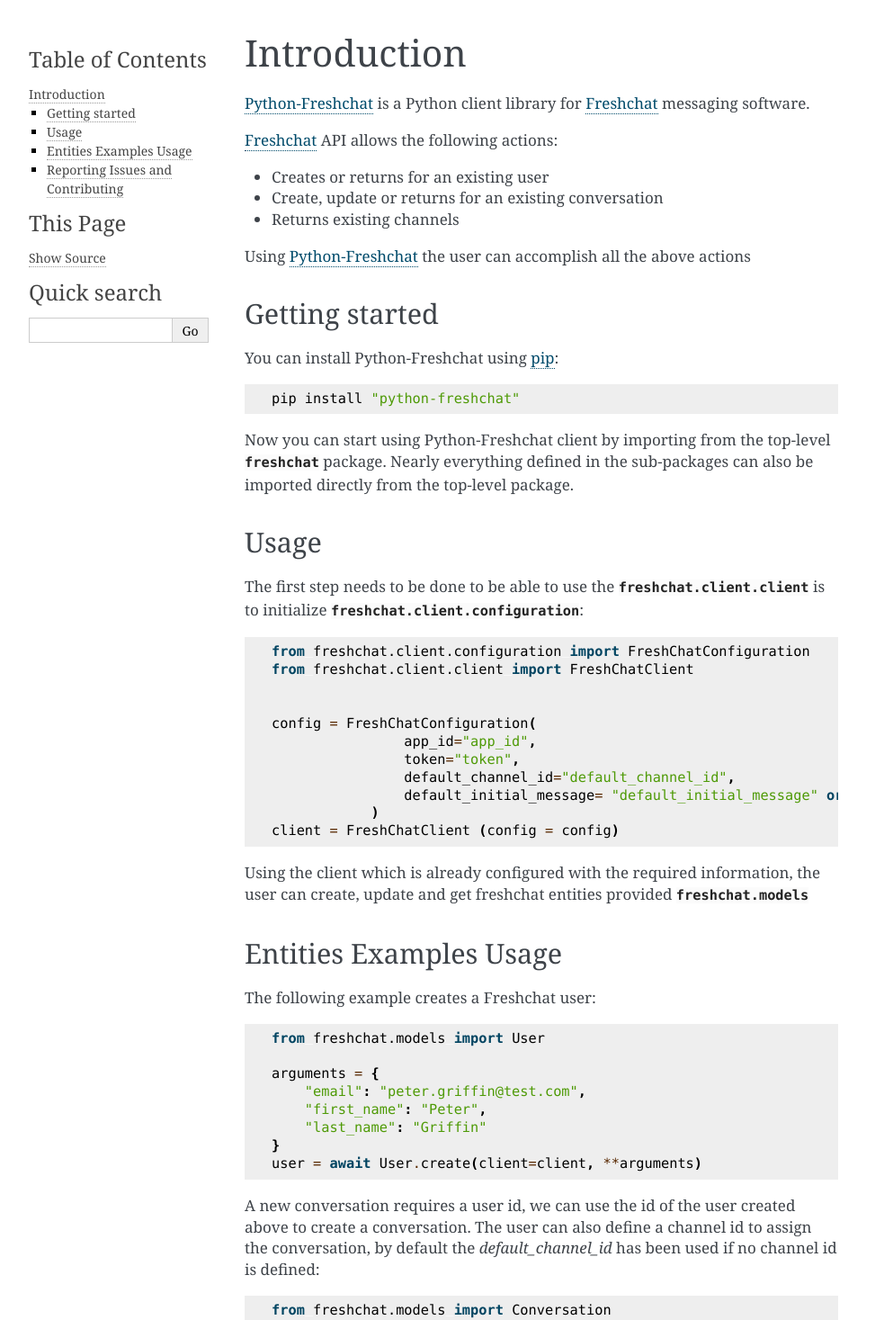
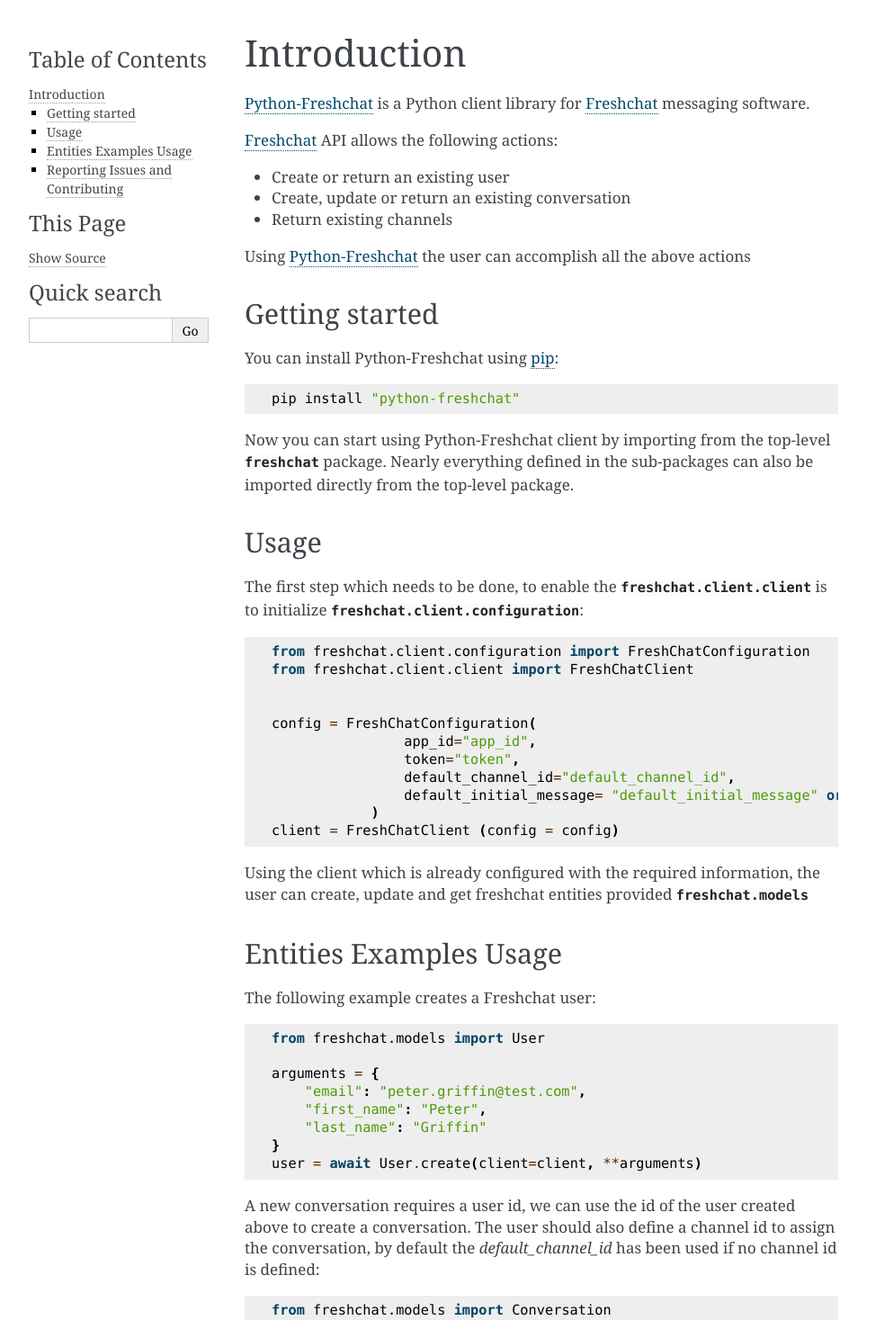
Before and after one commit to twyla-ai/python-freshchat, a Sphinx documentation site: the page built from docs/intro.rst, in a window 1280 px wide. Shown: the top 1467 px of the page at 90% size, without its empty margins (148-1141 px from the left). Built offline with Sphinx 7.4.7, drawn with Linux system fonts in a browser that asks for light colours.

Commit message:
Improve general documentation and remove unused tests

```diff
--- a/docs/intro.rst
+++ b/docs/intro.rst
@@ -5,9 +5,9 @@ Introduction
 
 `Freshchat`_ API  allows the following actions:
 
-* Creates or returns for an existing user
-* Create, update or returns for an existing conversation
-* Returns existing channels
+* Create or return an existing user
+* Create, update or return an existing conversation
+* Return existing channels
 
 Using `Python-Freshchat`_ the user can accomplish all the above actions
 
@@ -27,8 +27,8 @@ can also be imported directly from the top-level package.
 
 Usage
 ------
-The first step needs to be done to be able to use the :mod:`freshchat.client.client` is
-to initialize :mod:`freshchat.client.configuration`::
+The first step which needs to be done, to enable the :mod:`freshchat.client.client`
+is to initialize :mod:`freshchat.client.configuration`::
 
     from freshchat.client.configuration import FreshChatConfiguration
     from freshchat.client.client import FreshChatClient
@@ -59,7 +59,7 @@ The following example creates a Freshchat user::
     user = await User.create(client=client, **arguments)
 
 A new conversation requires a user id, we can use the id of the user created above to
-create a conversation. The user can also define a channel id to assign the conversation,
+create a conversation. The user should also define a channel id to assign the conversation,
 by default the `default_channel_id` has been used if no channel id is defined::
 
     from freshchat.models import Conversation
```
Also changed, not shown: 1 other file.
